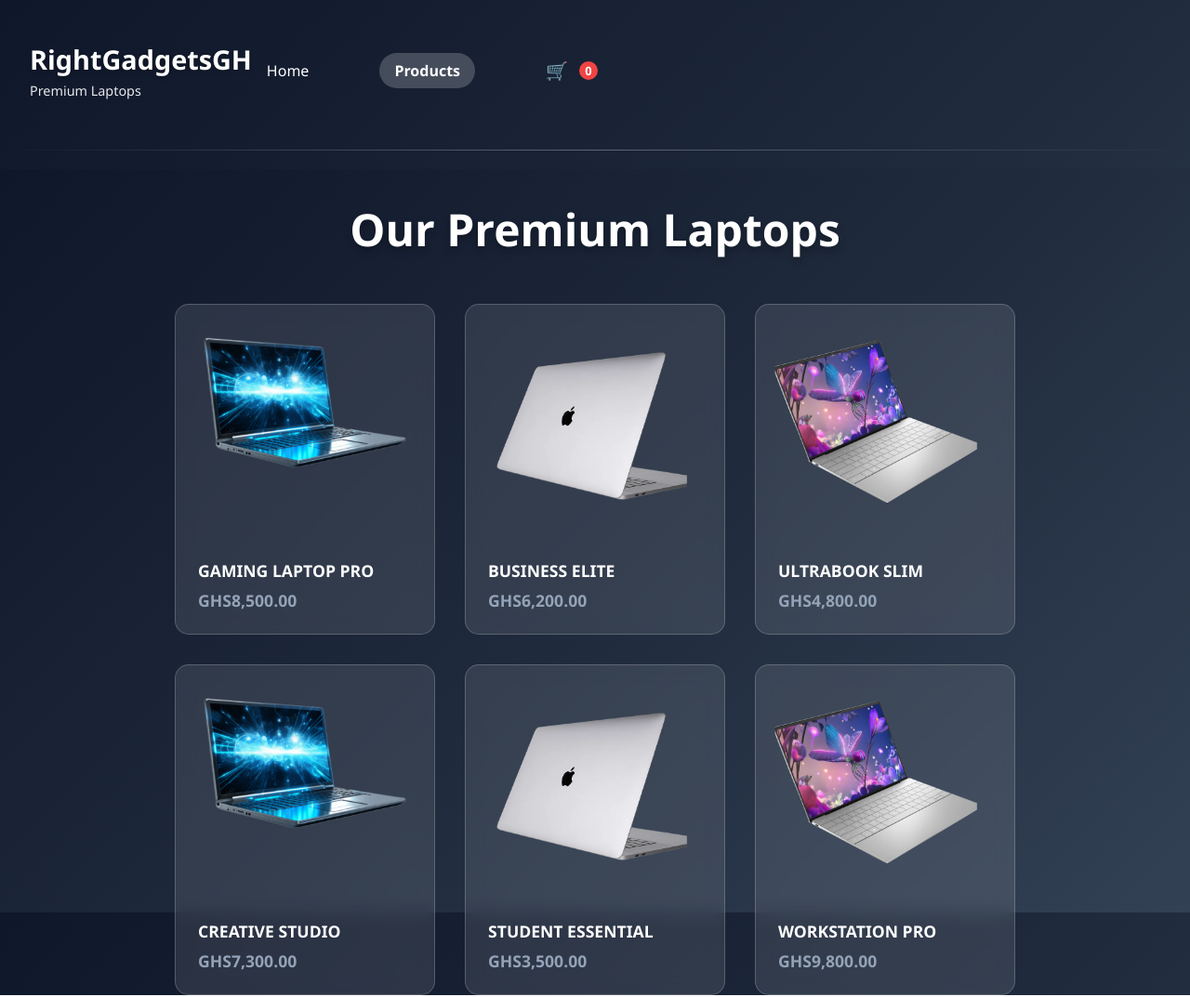
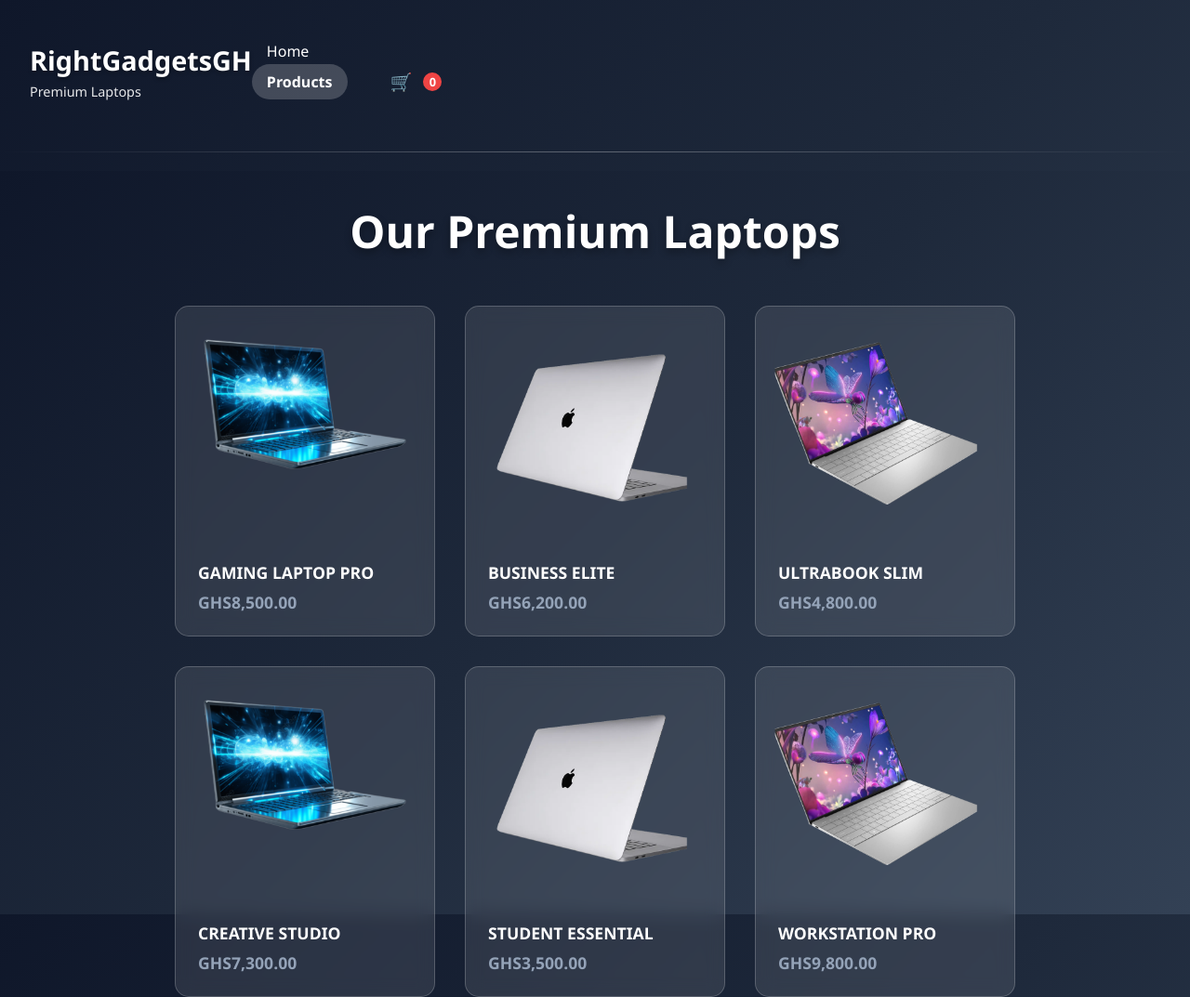
Before and after one commit to rightcompanies/rightgadgets, a plain HTML site: page products.html in a window 1280 px wide. Shown: the whole page at 93% size. Drawn offline with Linux system fonts and the light colour scheme.

Commit message:
Update products.html

```diff
--- a/products.html
+++ b/products.html
@@ -13,16 +13,14 @@
             <p>Premium Laptops</p>
         </div>
         <div class="nav-links">
-            <ul>
-            <li><a href="index.html" class="nav-link">Home</a></li>
-            </br>
+            <a href="index.html" class="nav-link">Home</a>
+             <ul>
             <li><a href="products.html" class="nav-link active">Products</a></li>
-                </br>
             <div class="nav-icons">
-               <li><a href="cart.html" class="cart-btn">
+            <a href="cart.html" class="cart-btn">
                     <span class="cart-icon">🛒</span>
                     <span class="cart-count">0</span>
-                </a></li>
+                </a>
             </ul>
             </div>
         </div>
```
